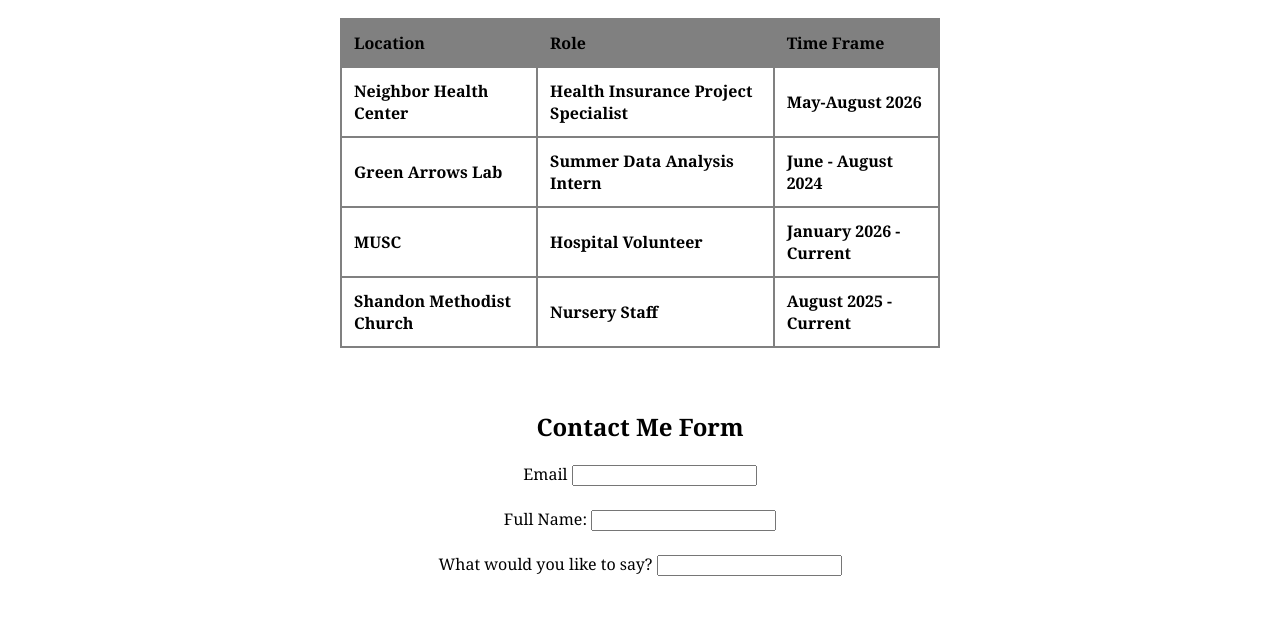
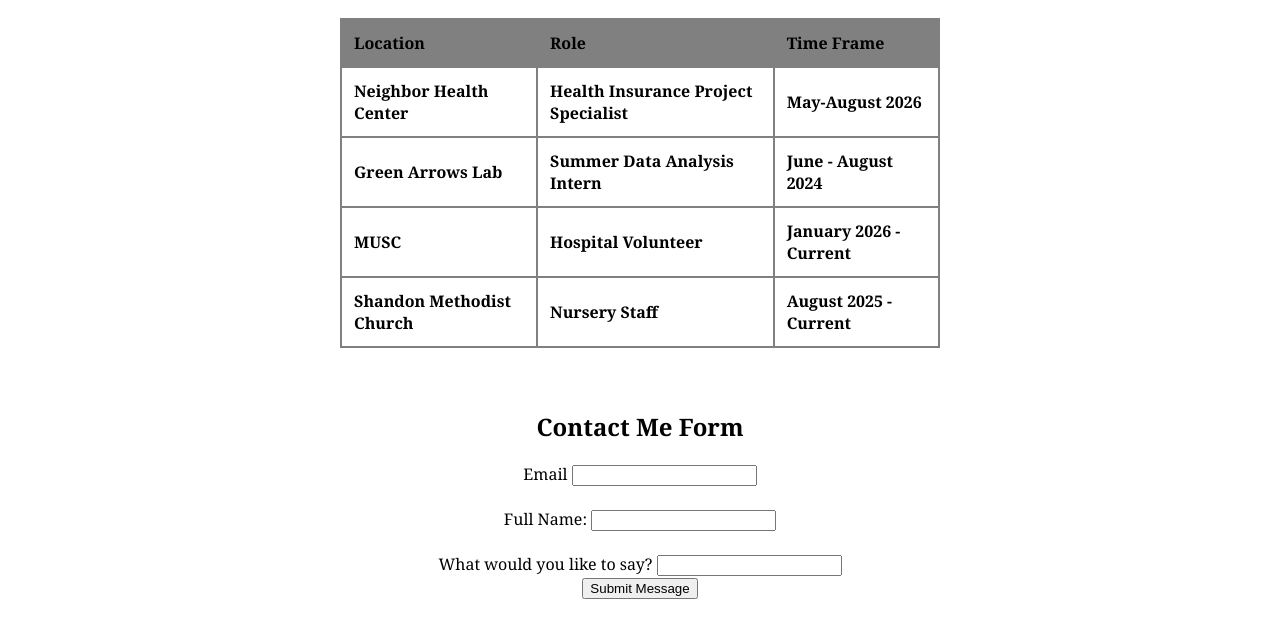
Before and after one commit to molly-edwards/molly-edwards.github.io, a plain HTML site: page hw1/index.html in a window 1280 px wide. Shown: the part 146-784 px from the top of the page. Drawn offline with Linux system fonts and the light colour scheme.

Commit message:
button included

```diff
--- a/hw1/index.html
+++ b/hw1/index.html
@@ -59,6 +59,8 @@
                 <label for="message">What would you like to say?</label>
                 <input type="text" id="message"required>
             </div>
+            <button type="submit">Submit Message</button>
 
         </form>
     </body>
+    </html>
```
